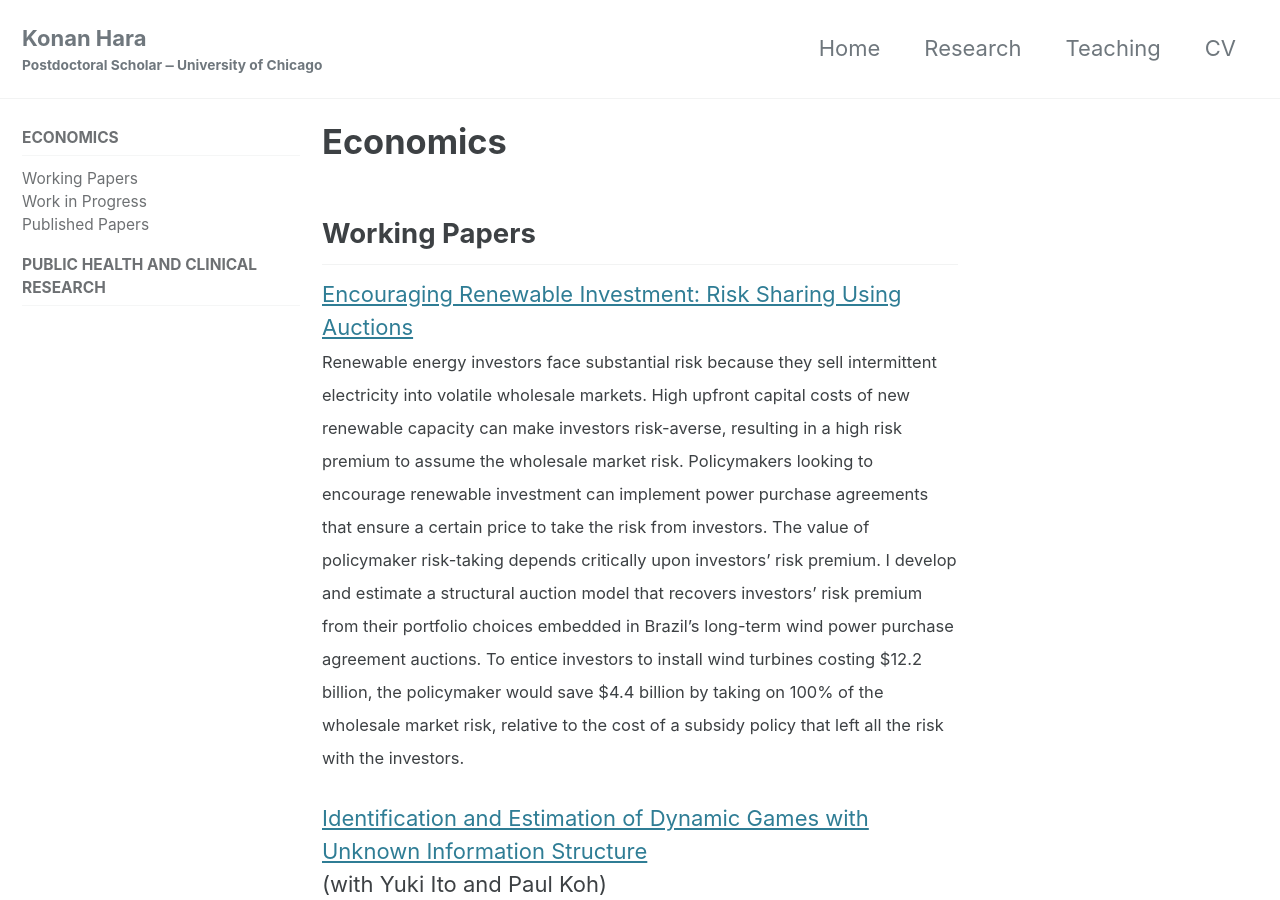
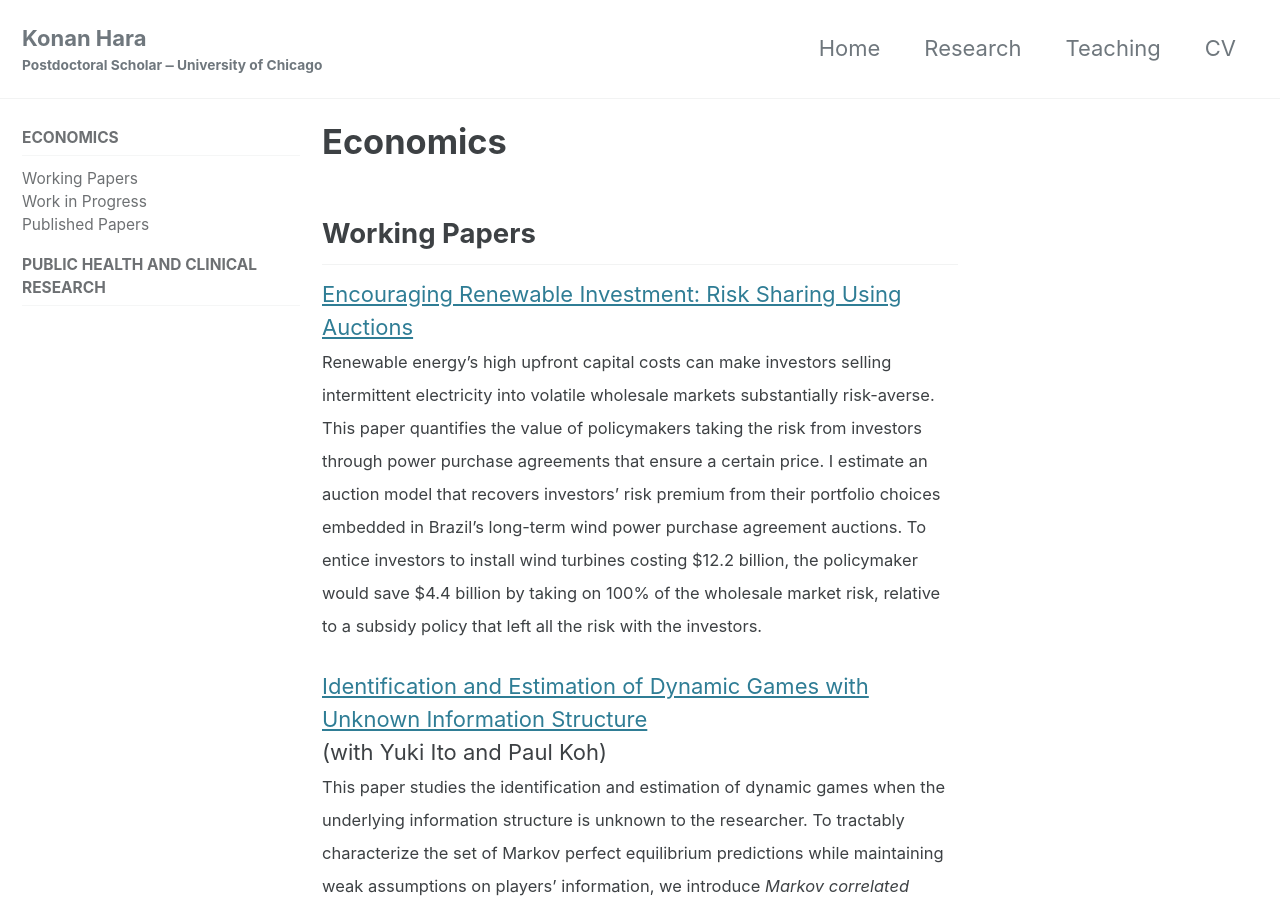
Before and after one commit to harakonan/harakonan.github.io, a Jekyll site: the page built from _research/research.md, in a window 1280 px wide and 900 px high. Built offline with Jekyll 4.4.1, drawn with Linux system fonts in a browser that asks for light colours; cached includes are drawn as plain includes.

Commit message:
update JMP for the submission to JPE

```diff
--- a/_research/research.md
+++ b/_research/research.md
@@ -8,7 +8,7 @@ permalink: /research/
 ## Working Papers
 
 [Encouraging Renewable Investment: Risk Sharing Using Auctions](../assets/pdfs/Hara_RenewableRiskSharingAuction.pdf)<br>
-<span style="font-size:0.75em"> Renewable energy investors face substantial risk because they sell intermittent electricity into volatile wholesale markets. High upfront capital costs of new renewable capacity can make investors risk-averse, resulting in a high risk premium to assume the wholesale market risk. Policymakers looking to encourage renewable investment can implement power purchase agreements that ensure a certain price to take the risk from investors. The value of policymaker risk-taking depends critically upon investors' risk premium. I develop and estimate a structural auction model that recovers investors' risk premium from their portfolio choices embedded in Brazil's long-term wind power purchase agreement auctions. To entice investors to install wind turbines costing $12.2 billion, the policymaker would save $4.4 billion by taking on 100% of the wholesale market risk, relative to the cost of a subsidy policy that left all the risk with the investors. </span>
+<span style="font-size:0.75em"> Renewable energy's high upfront capital costs can make investors selling intermittent electricity into volatile wholesale markets substantially risk-averse. This paper quantifies the value of policymakers taking the risk from investors through power purchase agreements that ensure a certain price. I estimate an auction model that recovers investors' risk premium from their portfolio choices embedded in Brazil's long-term wind power purchase agreement auctions. To entice investors to install wind turbines costing $12.2 billion, the policymaker would save $4.4 billion by taking on 100% of the wholesale market risk, relative to a subsidy policy that left all the risk with the investors. </span>
 
 [Identification and Estimation of Dynamic Games with Unknown Information Structure](https://arxiv.org/abs/2205.03706)<br>
 (with Yuki Ito and Paul Koh)<br>
```
Also changed, not shown: 5 other files.
